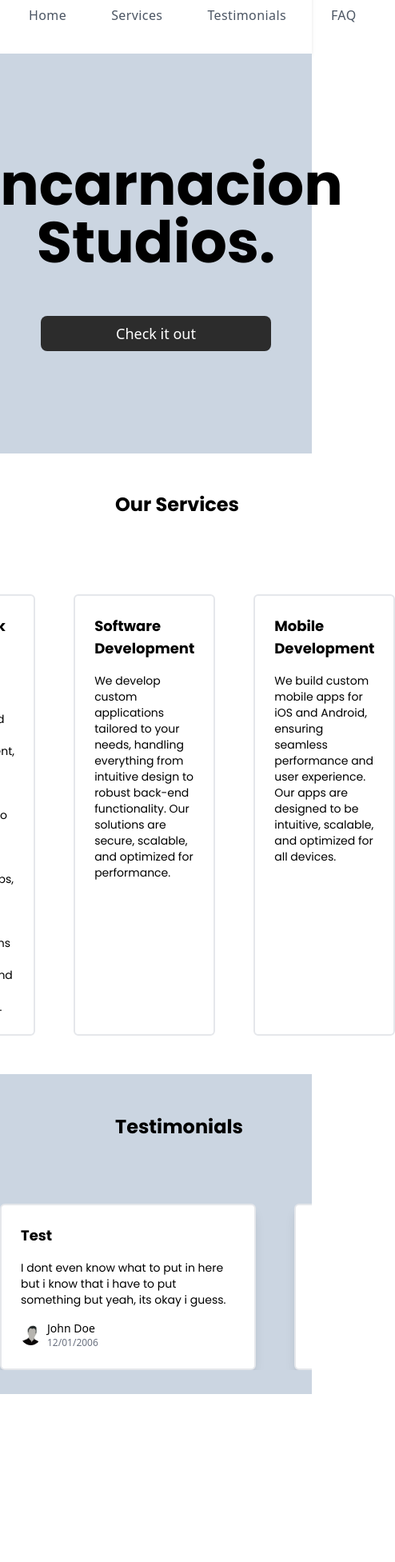
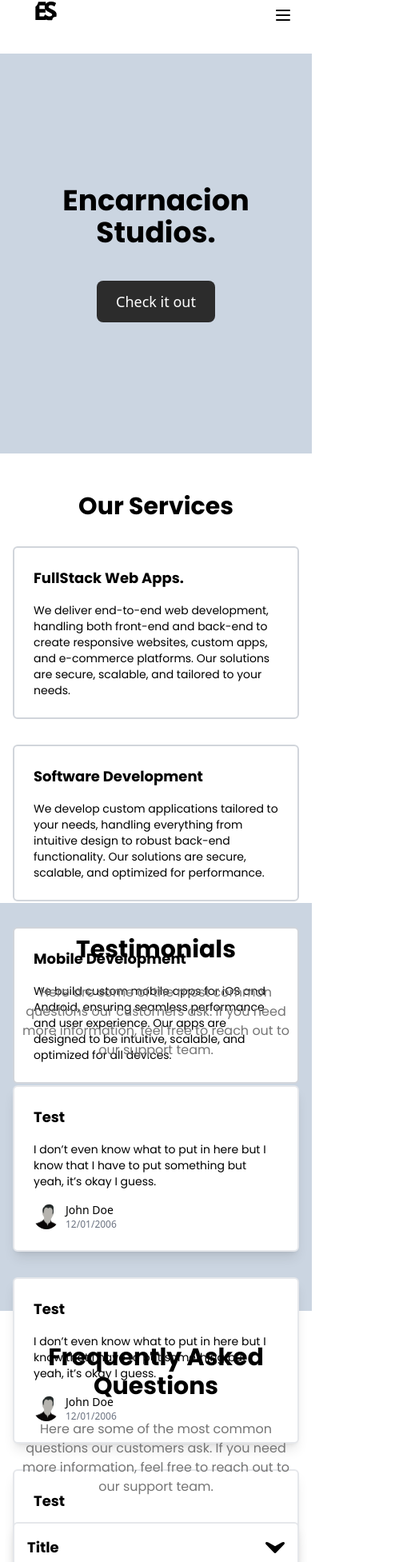
Before and after one commit to ImCodeMaker/EncarnacionStudios-Website, a React (Create React App) app: page / in a window 390 px wide. Shown: the part 30-1983 px from the top of the page at 80% size, 494 px wide, since content can reach past the window. Before the commit the page ends 1773 px from the top, so only its background shows below. Built offline with nearby package versions, Linux system fonts and the light colour scheme.

Commit message:
added mobile responsiviness, FAQ section

```diff
--- a/src/App.jsx
+++ b/src/App.jsx
@@ -1,7 +1,9 @@
+import FAQ from './Components/FAQ';
 import MainSection from './Components/MainSection';
 import Navbar from './Components/Navbar';
 import ServicesSection from './Components/ServicesSection';
 import Testimonials from './Components/Testimonials';
+import Footer from './Components/Footer';
 
 function App() {
   return (
@@ -10,6 +12,8 @@ function App() {
       <MainSection/>
       <ServicesSection/>
       <Testimonials/>
+      <FAQ/>
+      <Footer/>
     </div>
   );
 }
--- /dev/null
+++ b/src/Components/FAQ.jsx
@@ -0,0 +1,21 @@
+import React from 'react';
+import RenderCard from './QuestionsCards';
+
+function FAQ() {
+  return (
+    <div className='bg-custom-light py-10 px-4 md:px-8 flex flex-col items-center h-[623px]'>
+      <h2 className='text-3xl md:text-4xl font-semibold font-poppins mb-6 text-center'>Frequently Asked Questions</h2>
+      <p className='font-light font-poppins text-[#757575] mb-8 text-center max-w-2xl'>
+        Here are some of the most common questions our customers ask. If you need more information, feel free to reach out to our support team.
+      </p>
+      <div className='w-full max-w-3xl mx-auto space-y-4'>
+        <RenderCard />
+        <RenderCard />
+        <RenderCard />
+        <RenderCard />
+      </div>
+    </div>
+  );
+}
+
+export default FAQ;
--- /dev/null
+++ b/src/Components/Footer.jsx
@@ -0,0 +1,9 @@
+import React from 'react'
+
+function Footer() {
+  return (
+    <div>Footer</div>
+  )
+}
+
+export default Footer
--- a/src/Components/MainSection.jsx
+++ b/src/Components/MainSection.jsx
@@ -3,12 +3,14 @@ import Button from './Button';
 
 function MainSection() {
   return (
-    <div className='bg-slate-300 h-[500px] flex flex-col justify-center items-center'>
+    <div className='bg-slate-300 h-[500px] flex flex-col justify-center items-center px-4 md:px-8'>
       <div className='text-center'>
-        <h1 className='text-7xl font-bold font-poppins'>Encarnacion Studios.</h1>
+        <h1 className='text-4xl md:text-6xl lg:text-7xl font-bold font-poppins'>
+          Encarnacion Studios.
+        </h1>
         <div className='mt-4 text-lg'>
           <Button
-            className='px-4 w-72 py-2 mt-10 bg-custom-dark text-custom-light rounded-lg hover:bg-gray-700'
+            className='px-6 py-3 mt-6 md:px-8 md:py-4 md:mt-10 bg-custom-dark text-custom-light rounded-lg hover:bg-gray-700'
             text="Check it out"
           />
         </div>
--- a/src/Components/Navbar.jsx
+++ b/src/Components/Navbar.jsx
@@ -1,4 +1,4 @@
-import React from 'react';
+import React, { useState } from 'react';
 import NavbarItems from './NavbarItems';
 import Logo from './../Assets/Images/logo.svg';
 
@@ -10,22 +10,40 @@ const menuOptions = [
 ];
 
 function Navbar() {
+  const [isMenuOpen, setIsMenuOpen] = useState(false);
+
+  const toggleMenu = () => setIsMenuOpen(!isMenuOpen);
+
   return (
     <div className='w-full px-6 py-4 bg-white shadow-md flex justify-between items-center'>
       <div className='text-2xl font-bold'>
-        <a href='#'>
+        <a href='#home'>
           <img src={Logo} alt="Logo" className="h-[65px] transform scale-110" />
         </a>
       </div>
 
-      <div className='flex items-center space-x-8 mr-24'>
+      <div className='hidden md:flex md:items-center md:space-x-8'>
         {menuOptions.map((item) => (
-          <NavbarItems
-            key={item.id}
-            name={item.name}
-          />
+          <NavbarItems key={item.id} name={item.name} />
         ))}
       </div>
+
+      <button
+        className='md:hidden flex items-center'
+        onClick={toggleMenu}
+      >
+        <svg className="w-6 h-6" fill="none" stroke="currentColor" viewBox="0 0 24 24" xmlns="http://www.w3.org/2000/svg">
+          <path strokeLinecap="round" strokeLinejoin="round" strokeWidth="2" d="M4 6h16M4 12h16M4 18h16"></path>
+        </svg>
+      </button>
+
+      {isMenuOpen && (
+        <div className='md:hidden absolute top-16 right-6 bg-white shadow-md rounded-md w-48'>
+          {menuOptions.map((item) => (
+            <NavbarItems key={item.id} name={item.name} />
+          ))}
+        </div>
+      )}
     </div>
   );
 }
--- a/src/Components/NavbarItems.jsx
+++ b/src/Components/NavbarItems.jsx
@@ -1,11 +1,13 @@
+import React from 'react';
+
 function NavbarItems({ name }) {
   return (
     <div className="px-3 py-2 hover:bg-gray-100 rounded-md transition duration-200 ease-in-out">
-      <a href='#' className='text-gray-600 hover:text-gray-800 font-normal text-base tracking-wide'>
+      <a href='#home' className='text-gray-600 hover:text-gray-800 font-normal text-base tracking-wide'>
         {name}
       </a>
     </div>
   );
 }
 
-export default NavbarItems
+export default NavbarItems;
--- /dev/null
+++ b/src/Components/QuestionsCards.jsx
@@ -0,0 +1,38 @@
+import React, { useState } from 'react';
+import OpenIcon from './../Assets/Images/downicon.svg';
+
+function RenderCard() {
+    const [isOpen, setOpen] = useState(false);
+
+    const handleClick = () => {
+        setOpen(prev => !prev); // Toggle the state
+    };
+
+    return (
+        <div
+            className={`transition-all duration-300 ease-in-out mb-4 text-left rounded-md border-2 w-full max-w-lg p-4 bg-custom-light shadow-lg flex flex-col hover:shadow-xl transform hover:-translate-y-1 mx-auto ${isOpen ? 'h-auto' : 'h-14'}`}
+        >
+            <div className='flex items-center justify-between cursor-pointer' onClick={handleClick}>
+                <h2 className='text-lg md:text-xl font-semibold font-poppins mb-0 flex-1'>Title</h2>
+                <button
+                    className="p-0 bg-transparent border-none focus:outline-none flex items-center"
+                >
+                    <img
+                        src={OpenIcon}
+                        alt="Open Icon"
+                        className={`w-6 h-6 transition-transform duration-300 ease-in-out ${isOpen ? 'rotate-180' : 'rotate-0'}`}
+                    />
+                </button>
+            </div>
+            {isOpen && (
+                <div className='mt-4'>
+                    <p className='text-sm md:text-base font-light font-poppins'>
+                        This is the answer to the question. It can be a detailed explanation or just a brief note.
+                    </p>
+                </div>
+            )}
+        </div>
+    );
+}
+
+export default RenderCard;
--- a/src/Components/ServicesCard.jsx
+++ b/src/Components/ServicesCard.jsx
@@ -2,9 +2,9 @@ import React from 'react';
 
 function ServicesCard({ name, text }) {
   return (
-    <div className='text-left rounded-md border-2 w-80 p-6'>
-      <h2 className='text-lg font-semibold font-poppins mb-4'>{name}</h2>
-      <p className='text-sm font-light font-poppins'>
+    <div className='bg-white text-left rounded-md border-2 border-gray-300 w-full md:w-80 p-6'>
+      <h2 className='text-lg md:text-xl font-semibold font-poppins mb-4'>{name}</h2>
+      <p className='text-sm md:text-base font-light font-poppins'>
         {text}
       </p>
     </div>
--- a/src/Components/ServicesSection.jsx
+++ b/src/Components/ServicesSection.jsx
@@ -3,12 +3,21 @@ import Cards from './ServicesCard';
 
 function ServicesSection() {
     return (
-        <div className='bg-custom-light py-12'>
-            <h2 className='text-2xl font-semibold font-poppins ml-36 mb-8'>Our Services</h2>
-            <div className="flex justify-center space-x-12 max-w-6xl mx-auto mt-24">
-                <Cards name="FullStack Web Apps." text="We deliver end-to-end web development, handling both front-end and back-end to create responsive websites, custom apps, and e-commerce platforms. Our solutions are secure, scalable, and tailored to your needs." />
-                <Cards name="Software Development" text="We develop custom applications tailored to your needs, handling everything from intuitive design to robust back-end functionality. Our solutions are secure, scalable, and optimized for performance." />
-                <Cards name="Mobile Development" text="We build custom mobile apps for iOS and Android, ensuring seamless performance and user experience. Our apps are designed to be intuitive, scalable, and optimized for all devices." />
+        <div className='bg-custom-light py-12 px-4 md:px-8 h-[562px]'>
+            <h2 className='text-3xl md:text-4xl font-semibold font-poppins text-center mb-8'>Our Services</h2>
+            <div className="flex flex-col md:flex-row justify-center items-center space-y-8 md:space-y-0 md:space-x-12 max-w-6xl mx-auto">
+                <Cards
+                    name="FullStack Web Apps."
+                    text="We deliver end-to-end web development, handling both front-end and back-end to create responsive websites, custom apps, and e-commerce platforms. Our solutions are secure, scalable, and tailored to your needs."
+                />
+                <Cards
+                    name="Software Development"
+                    text="We develop custom applications tailored to your needs, handling everything from intuitive design to robust back-end functionality. Our solutions are secure, scalable, and optimized for performance."
+                />
+                <Cards
+                    name="Mobile Development"
+                    text="We build custom mobile apps for iOS and Android, ensuring seamless performance and user experience. Our apps are designed to be intuitive, scalable, and optimized for all devices."
+                />
             </div>
         </div>
     );
--- a/src/Components/Testimonials.jsx
+++ b/src/Components/Testimonials.jsx
@@ -3,14 +3,38 @@ import TestimonialsCards from './TestimonialsCards';
 
 function Testimonials() {
   return (
-    <div className='bg-slate-300 h-[400px] flex flex-col items-center overflow-hidden'>
-      <div className='w-full'>
-        <h2 className='text-2xl font-semibold font-poppins ml-36 mt-[50px]'>Testimonials</h2>
-      </div>
-      <div className='flex justify-center space-x-12 max-w-6xl mx-auto mt-20 overflow-hidden'>
-        <TestimonialsCards title={'Test'} text={'I dont even know what to put in here but i know that i have to put something but yeah, its okay i guess.'} name={'John Doe'} reviewDate={'12/01/2006'}/>
-        <TestimonialsCards title={'Test'} text={'I dont even know what to put in here but i know that i have to put something but yeah, its okay i guess.'} name={'John Doe'} reviewDate={'12/01/2006'}/>
-        <TestimonialsCards title={'Test'} text={'I dont even know what to put in here but i know that i have to put something but yeah, its okay i guess.'} name={'John Doe'} reviewDate={'12/01/2006'}/>
+    <div className='bg-slate-300 py-10 px-4 flex flex-col items-center h-[510px]'>
+      <h2 className='text-3xl md:text-4xl font-semibold font-poppins mb-6 text-center'>Testimonials</h2>
+      <p className='font-light font-poppins text-[#757575] mb-8 text-center max-w-2xl'>
+        Here are some of the most common questions our customers ask. If you need more information, feel free to reach out to our support team.
+      </p>
+      <div className='flex flex-col items-center w-full max-w-4xl'>
+        <div className='flex flex-col md:flex-row md:space-x-8 space-y-8 md:space-y-0 w-full'>
+          <div className='flex-1 min-w-[300px]'>
+            <TestimonialsCards
+              title={'Test'}
+              text={'I don’t even know what to put in here but I know that I have to put something but yeah, it’s okay I guess.'}
+              name={'John Doe'}
+              reviewDate={'12/01/2006'}
+            />
+          </div>
+          <div className='flex-1 min-w-[300px]'>
+            <TestimonialsCards
+              title={'Test'}
+              text={'I don’t even know what to put in here but I know that I have to put something but yeah, it’s okay I guess.'}
+              name={'John Doe'}
+              reviewDate={'12/01/2006'}
+            />
+          </div>
+          <div className='flex-1 min-w-[300px]'>
+            <TestimonialsCards
+              title={'Test'}
+              text={'I don’t even know what to put in here but I know that I have to put something but yeah, it’s okay I guess.'}
+              name={'John Doe'}
+              reviewDate={'12/01/2006'}
+            />
+          </div>
+        </div>
       </div>
     </div>
   );
--- a/src/Components/TestimonialsCards.jsx
+++ b/src/Components/TestimonialsCards.jsx
@@ -3,15 +3,15 @@ import JohnDoe from './../Assets/Images/JohnDoe.png';
 
 function TestimonialsCards({ title, text, name, reviewDate }) {
   return (
-    <div className='text-left rounded-md border-2 w-80 p-6 bg-custom-light shadow-lg'>
-      <h2 className='text-lg font-semibold font-poppins mb-4'>{title}</h2>
-      <p className='text-sm font-light font-poppins mb-4'>
+    <div className='bg-custom-light text-left rounded-md border-2 w-full max-w-sm md:max-w-md p-6 shadow-lg mx-auto'>
+      <h2 className='text-lg md:text-xl font-semibold font-poppins mb-4'>{title}</h2>
+      <p className='text-sm md:text-base font-light font-poppins mb-4'>
         {text}
       </p>
       <div className='flex items-center'>
-        <img src={JohnDoe} className='h-[25px] w-[25px] rounded-full mr-2' />
+        <img src={JohnDoe} alt='Reviewer' className='h-8 w-8 rounded-full mr-2' />
         <div>
-          <p className='text-sm font-medium'>{name}</p>
+          <p className='text-sm md:text-base font-medium'>{name}</p>
           <p className='text-xs text-gray-500'>{reviewDate}</p>
         </div>
       </div>
```
Also changed, not shown: src/Assets/Images/downicon.svg (added), 1 other file (tests, documents, lock files or other folders).
